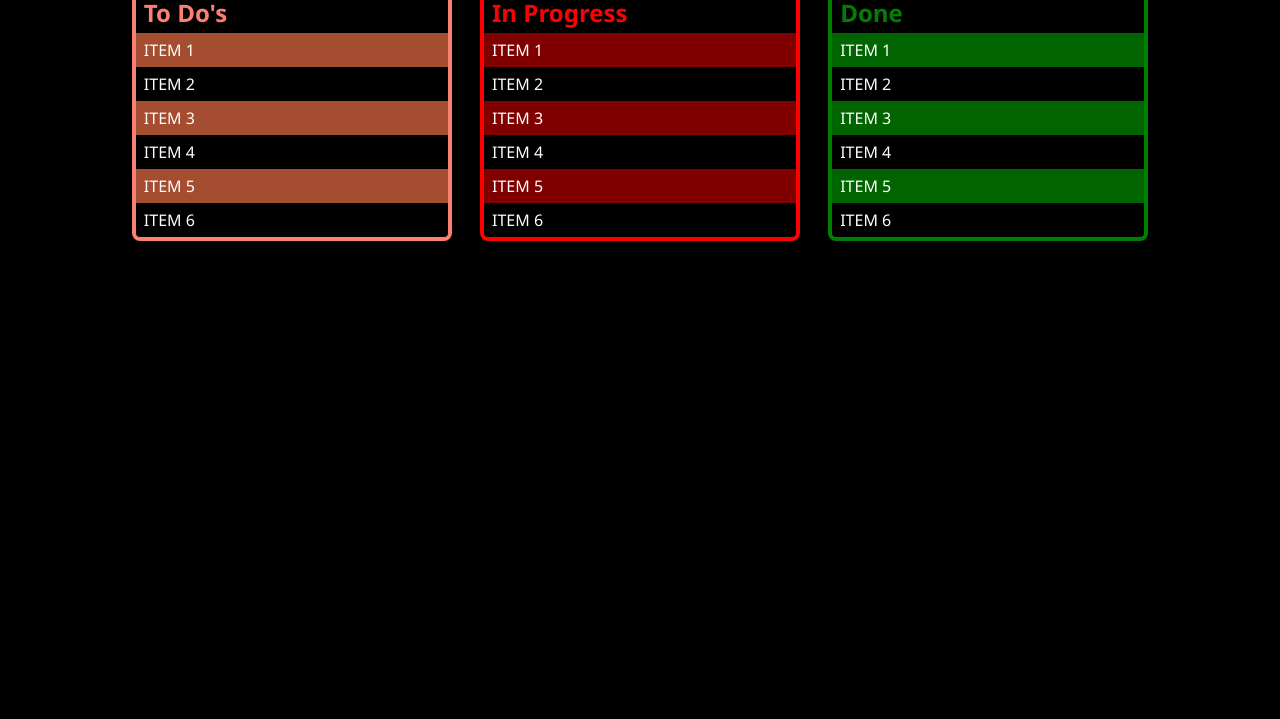
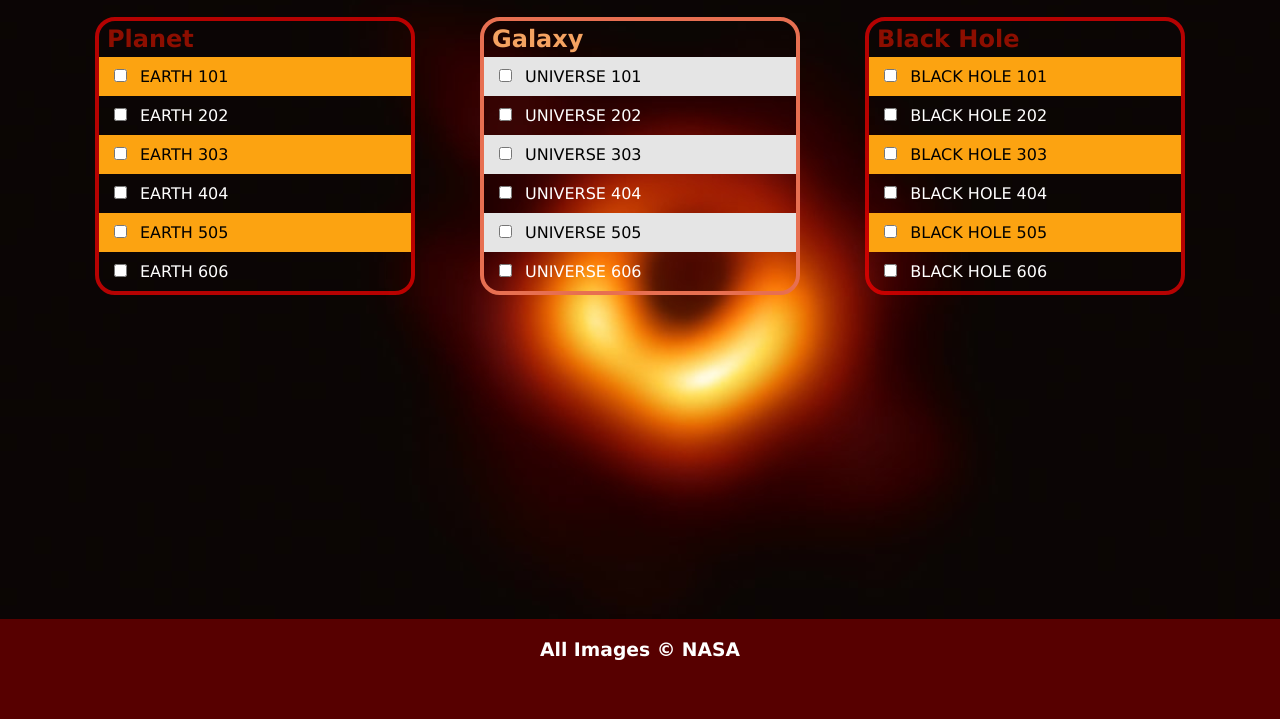
Before and after one commit to loui-hernandez/CSS-Selector-Exercise, a plain HTML site: page index.html in a window 1280 px wide. Shown: the part 81-800 px from the top of the page. Drawn offline with Linux system fonts and the light colour scheme.

Commit message:
added checkboxes
added check boxes and selectors

```diff
--- a/css/main.css
+++ b/css/main.css
@@ -9,24 +9,50 @@
     box-sizing: border-box;
 }
 
+html,body {height: 100%;}
+
 body {
     font-size: 16px;
-    background-color: black;
+    background-image: url(../images/blackhole.jpg);
+    background-repeat: no-repeat;
+    background-size: cover;
+    background-blend-mode: overlay;
 
-    font-family: 'Segoe UI', Tahoma, Geneva, Verdana, sans-serif;
+
+    font-family: Verdana, Geneva, Tahoma, sans-serif;
 
     color: white;
 }
 
-header > h1 { text-align: center; padding: 8px;}
+header > h1 { text-align: center; padding: 20px;}
+
+main { text-align: center;}
+
+input[type="checkbox"] {margin-right: 8px;}
+
+input[type="checkbox"]:checked::after {
+    content: '\272D';
+    height: 100px;
+    width: 100px;
+    border: 80%;
+    background-color: lightgreen;
+    border: 2px solid green;
+    position: relative;
+    top: -10px;
+    right: -400px;
+    font-size: 1.5em;
+
+    animation: fadeIn 0.5s;
+
+}
 
 article {
     width: 25%;
     border: 4px solid white;
-    border-radius: 8px;
+    border-radius: 20px;
 
     display: inline-block;
-    margin: 10px 12px;
+    margin: 20px 30px;
 
     text-align: left;
 }
@@ -39,26 +65,56 @@ article > h2 { color: rgb(0, 195, 255); padding: 4px 8px;}
 
 article:first-of-type { border: 4px solid gray;}
 
-#todo {border: 4px solid salmon;}
-#todo h2 {color: salmon;}
+#planet {border: 4px solid rgba(255, 0, 0, 0.699);}
+#planet h2 {color: rgb(141, 14, 0);}
 
 
-#inprogress { border: 4px solid red;}
-#inprogress h2 { color: red;}
+#galaxy { border: 4px solid #e76f51;}
+#galaxy h2 { color: #f4a261;}
 
 
-#done {border: 4px solid green;}
-#done h2 { color: green;}
+#blackhole {border: 4px solid rgba(255, 0, 0, 0.699);}
+#blackhole h2 { color:rgb(141, 14, 0);}
 
 
 
 ul {list-style-type: none;}
 
-ul li {padding: 6px 8px; text-transform: uppercase;}
+ul li {padding: 10px 15px; text-transform: uppercase;}
 
-.todo li:nth-child(odd) {background-color: rgb(164, 77, 48);}
+.planet li:nth-child(odd)
+    {
+        background-color: #fca311;
+        color: black;
+}
 
-.inprogress li:nth-child(odd) {background-color: maroon;}
+.galaxy li:nth-child(odd)
+    {
+        background-color: #e5e5e5;
+        color: black
+}
 
-.done li:nth-child(odd) {background-color: darkgreen;}
+.blackhole li:nth-child(odd) {
+    background-color: #fca311;
+    color: black
+}
+
+footer {
+    color: white;
+    padding: 20px 0;
+    text-align: center;
+  }
+
+.sticky_footer {
+    position: sticky;
+    top: 100%;
+    height: 100px;
+
+    background-color: rgb(87, 0, 0);
+}
+
+@keyframes fadeIn {
+    from { opacity: 0; }
+    to { opacity: 1; }
+}
 /* adding some stuff */
--- a/index.html
+++ b/index.html
@@ -13,45 +13,48 @@
     <main>
 
         <header>
-            <h1>Working with Cascade</h1>
+            <h1>The Black Hole!</h1>
         </header>
 
-        <article id="todo">
-            <h2>To Do's</h2>
-            <ul class="todo">
-                <li>item 1</li>
-                <li>item 2</li>
-                <li>item 3</li>
-                <li>item 4</li>
-                <li>item 5</li>
-                <li>item 6</li>
+        <article id="planet">
+            <h2>Planet</h2>
+            <ul class="planet">
+                <li> <input type="checkbox"> Earth 101 </li>
+                <li> <input type="checkbox"> Earth 202 </li>
+                <li> <input type="checkbox"> Earth 303 </li>
+                <li> <input type="checkbox"> Earth 404 </li>
+                <li> <input type="checkbox"> Earth 505 </li>
+                <li> <input type="checkbox"> Earth 606 </li>
             </ul>
         </article>
 
-        <article id="inprogress">
-            <h2>In Progress</h2>
-            <ul class="inprogress">
-                <li>item 1</li>
-                <li>item 2</li>
-                <li>item 3</li>
-                <li>item 4</li>
-                <li>item 5</li>
-                <li>item 6</li>
+        <article id="galaxy">
+            <h2>Galaxy</h2>
+            <ul class="galaxy">
+                <li> <input type="checkbox"> Universe 101 </li>
+                <li> <input type="checkbox"> Universe 202 </li>
+                <li> <input type="checkbox"> Universe 303 </li>
+                <li> <input type="checkbox"> Universe 404 </li>
+                <li> <input type="checkbox"> Universe 505 </li>
+                <li> <input type="checkbox"> Universe 606 </li>
             </ul>
         </article>
 
-        <article id="done">
-            <h2>Done</h2>
-            <ul class="done">
-                <li>item 1</li>
-                <li>item 2</li>
-                <li>item 3</li>
-                <li>item 4</li>
-                <li>item 5</li>
-                <li>item 6</li>
+        <article id="blackhole">
+            <h2>Black Hole</h2>
+            <ul class="blackhole">
+                <li> <input type="checkbox"> Black Hole 101</li>
+                <li> <input type="checkbox"> Black Hole 202</li>
+                <li> <input type="checkbox"> Black Hole 303</li>
+                <li> <input type="checkbox"> Black Hole 404</li>
+                <li> <input type="checkbox"> Black Hole 505</li>
+                <li> <input type="checkbox"> Black Hole 606</li>
             </ul>
         </article>
 
     </main>
+<footer class="sticky_footer">
+    <h3>All Images &copy; NASA</h3>
+</footer>
 </body>
 </html>
```
Also changed, not shown: images/blackhole.jpg (added).
